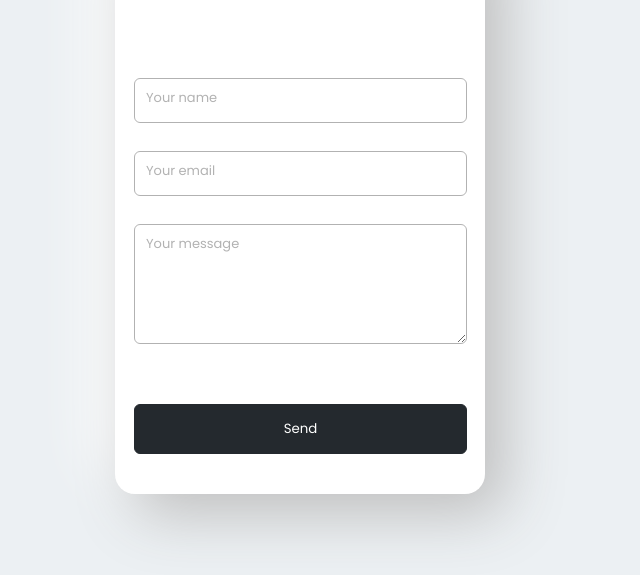
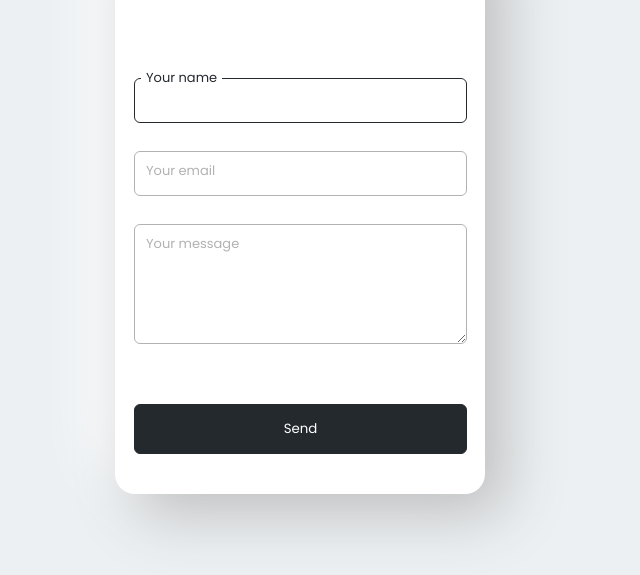
Before and after one commit to Valerij-Hering/Form, a website: page index.html in a window 1280 px wide. Shown: the part 191-766 px from the top of the page, without its empty margins (340-980 px from the left). Drawn offline with nearby package versions, Linux system fonts and the light colour scheme.

Commit message:
Update index.html

```diff
--- a/index.html
+++ b/index.html
@@ -267,6 +267,12 @@ cursor: pointer;
   const inputTextarea = document.querySelector('.textarea');
   const labelTextarea = document.querySelector('.labelTextarea');
 
+  function inputFocus () {
+    inputName.focus()
+  }
+
+  setTimeout(inputFocus)
+
   function inputValue (e) {
     if (inputName.value.length >= 1) {
       labelName.classList.add('labelNameValue')
```
